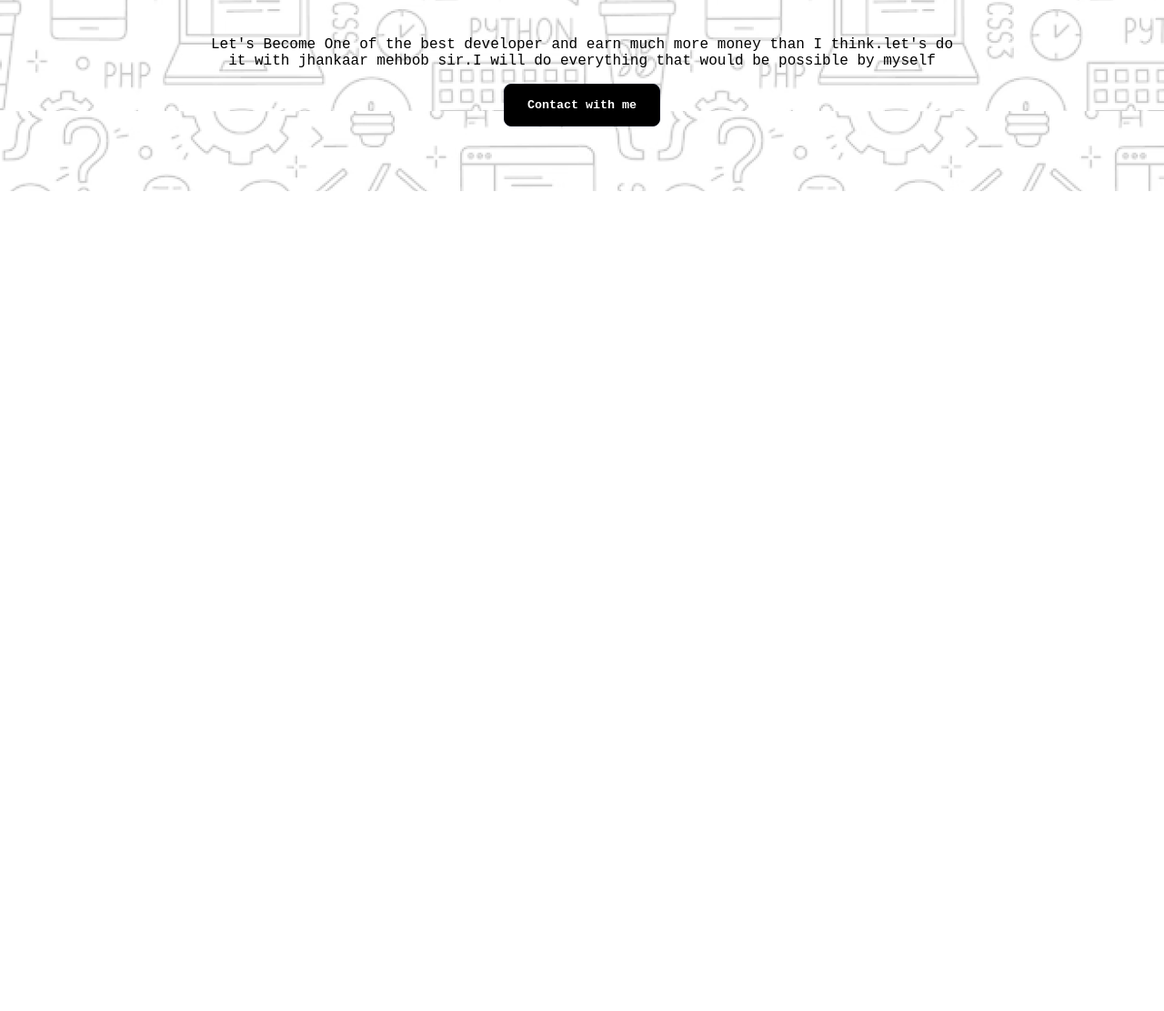
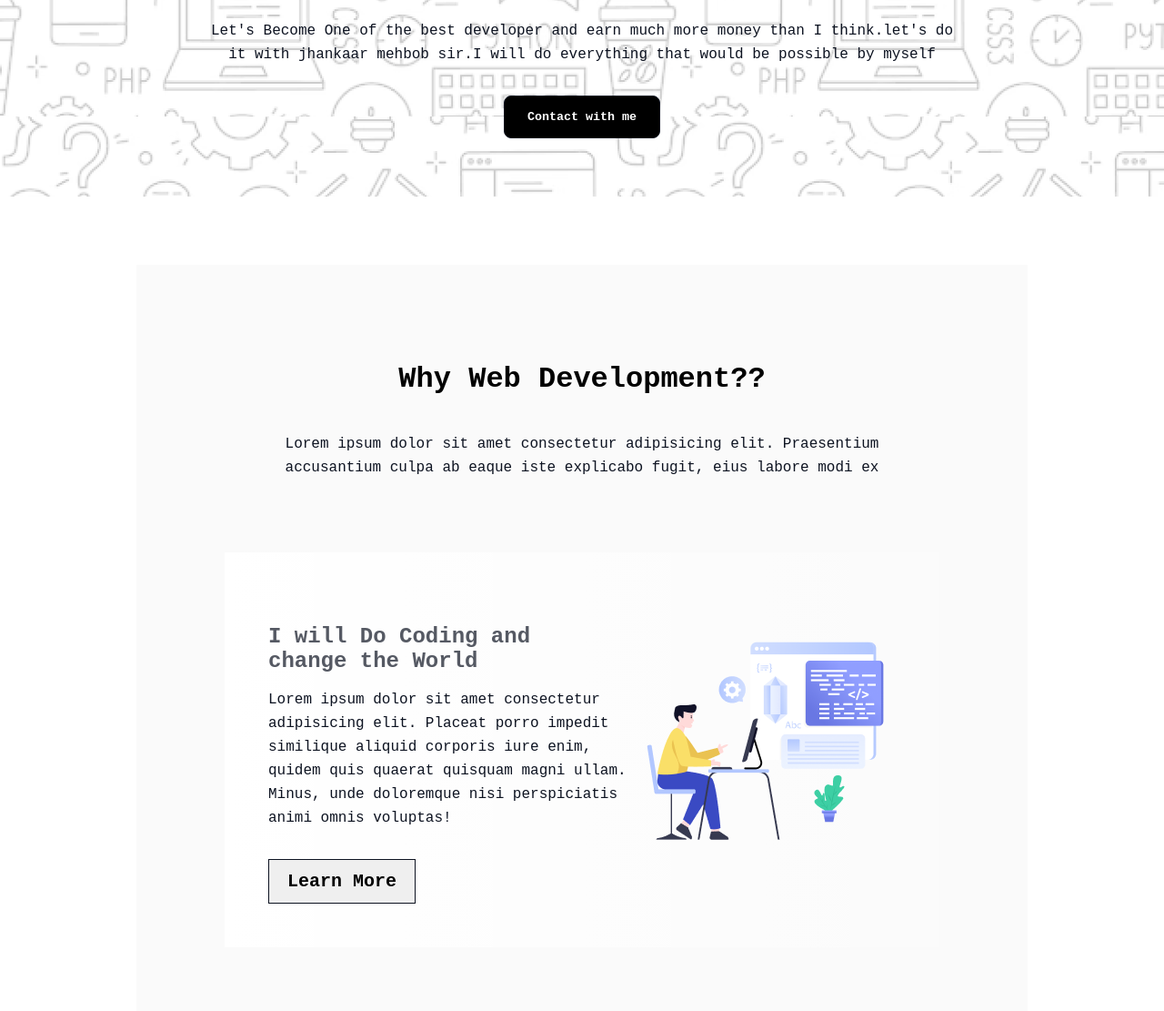
Before and after one commit to abrar-jihan/programming-hero-Assignment-01, a plain HTML site: page index.html in a window 1280 px wide. Shown: the part 677-1788 px from the top of the page at 91% size. Before the commit the page ends 887 px from the top, so only its background shows below. Drawn offline with Linux system fonts and the light colour scheme; a web font is replaced by a local one.

Commit message:
Card Section

```diff
--- a/index.html
+++ b/index.html
@@ -9,12 +9,12 @@
   <body>
     <header>
       <nav>
-        <h2>Abrar.j</h2>
+        <h3>Abrar.j</h3>
         <button class="btn-primary">Download Resume</button>
       </nav>
       <section>
         <div class="hero">
-          <img src="/assets/group.png" alt="The best developer" />
+          <img src="./assets/group.png" alt="The best developer" />
           <h1>"In the near future, I hope to<br />become a Developer"</h1>
           <p>
             Let's Become One of the best developer and earn much more money than
@@ -25,5 +25,43 @@
         </div>
       </section>
     </header>
+    <main>
+      <section class="first-main-content">
+        <div class="first-main-content-inner">
+          <div class="first-one">
+            <h2>Why Web Development??</h2>
+            <p>
+              Lorem ipsum dolor sit amet consectetur adipisicing elit.
+              Praesentium accusantium culpa ab eaque iste explicabo fugit, eius
+              labore modi ex
+            </p>
+          </div>
+          <div class="inner-content">
+            <div class="content">
+              <div class="content-one">
+                <h4>
+                  I will Do Coding and <br />
+                  change the World
+                </h4>
+                <p>
+                  Lorem ipsum dolor sit amet consectetur adipisicing elit.
+                  Placeat porro impedit similique aliquid corporis iure enim,
+                  quidem quis quaerat quisquam magni ullam. Minus, unde
+                  doloremque nisi perspiciatis animi omnis voluptas!
+                </p>
+                <button class="button">Learn More</button>
+              </div>
+              <div>
+                <img
+                  id="img2"
+                  src="./assets/layer_1.png"
+                  alt="for video pupose"
+                />
+              </div>
+            </div>
+          </div>
+        </div>
+      </section>
+    </main>
   </body>
 </html>
--- a/style.css
+++ b/style.css
@@ -9,15 +9,30 @@ body {
 h1 {
   font-weight: 800;
   font-size: 48px;
+  margin-bottom: 24px;
 }
 h2 {
   font-weight: 800;
+  font-size: 32px;
+  margin-bottom: 24px;
+}
+h3 {
+  font-weight: 800;
   font-size: 28px;
+  margin-bottom: 24px;
 }
-
+h4 {
+  font-weight: 700;
+  font-size: 24px;
+  margin-bottom: 16px;
+  color: hsla(222, 43%, 9%, 0.7);
+}
 p {
   font-weight: 400;
   font-size: 16px;
+  color: #0d1321;
+  line-height: 26px;
+  margin-bottom: 32px;
 }
 button {
   font-family: "Azeret Mono", monospace;
@@ -33,14 +48,14 @@ button {
   color: white;
   background-color: black;
 }
+header {
+  margin-bottom: 75px;
+}
 nav {
   display: flex;
   align-items: center;
   justify-content: space-between;
   padding: 35px 150px;
-}
-section {
-  background-image: url(/assets/hero-bg.png);
 }
 .hero {
   height: 650px;
@@ -51,4 +66,44 @@ section {
   justify-content: center;
   padding: 45px 220px;
   text-align: center;
+  background-image: url(./assets/hero-bg.png);
 }
+/*  */
+.first-main-content {
+  background-color: hsla(222, 43%, 9%, 0.02);
+  margin: 75px 150px 90px;
+}
+.first-main-content-inner {
+  padding: 80px 97px;
+  display: flex;
+  align-items: center;
+  justify-content: center;
+  flex-direction: column;
+}
+div.first-one {
+  display: flex;
+  flex-direction: column;
+  align-items: center;
+  justify-content: center;
+  text-align: center;
+  margin: 0px 47px 48px 47px;
+}
+.inner-content {
+  padding: 48px;
+  background-image: linear-gradient(to right, white, rgba(255, 255, 255, 0.2));
+}
+.content {
+  display: flex;
+  width: auto;
+  align-items: center;
+  justify-content: space-between;
+}
+.content-one {
+  width: 60%;
+  text-align: left;
+}
+.button {
+  font-size: 20px;
+  border: 1px solid #0d1321;
+  padding: 12px 20px;
+}
```
